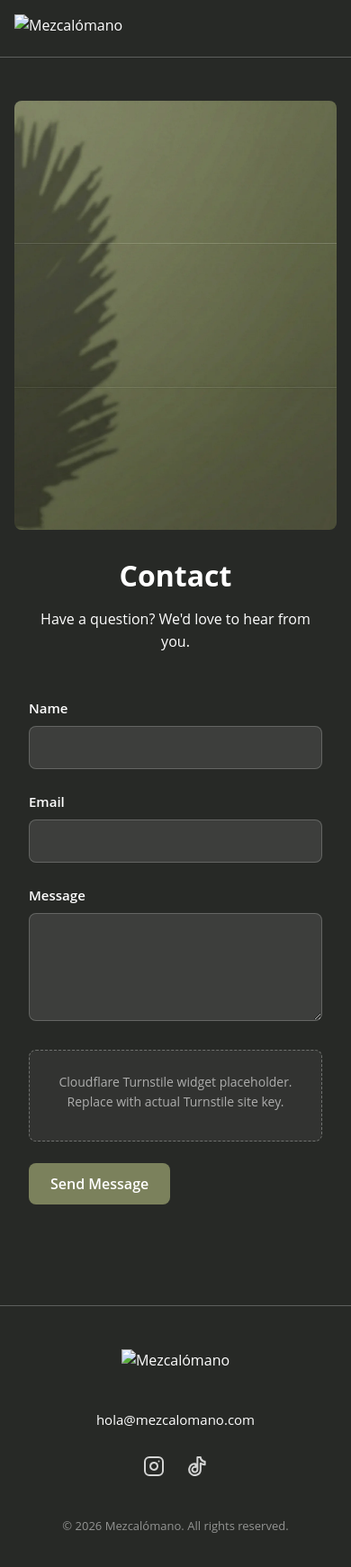
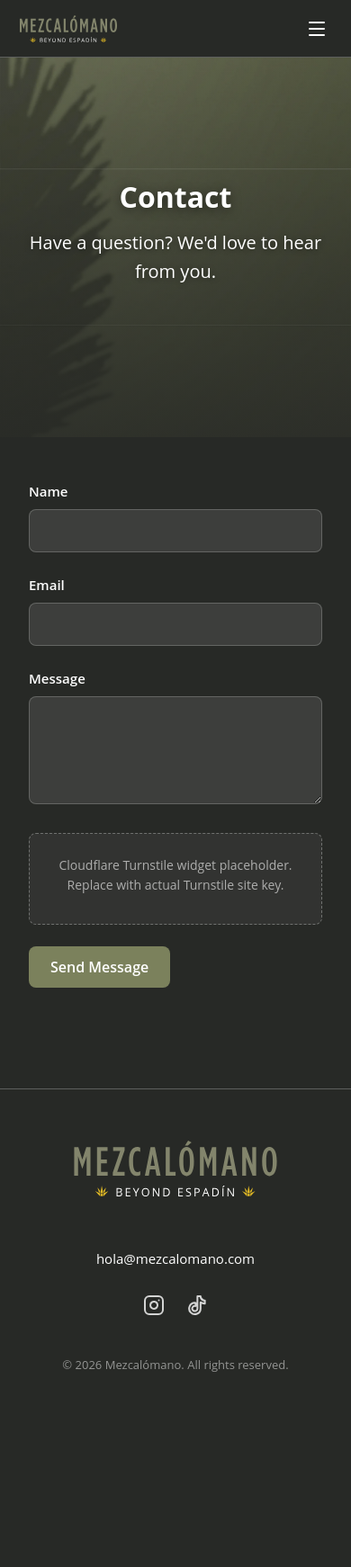
Before and after one commit to kimbersykes87-source/Mezcalomano, an Astro site: page /contact in a window 390 px wide. Shown: the whole page at 90% size. After the commit the page ends 1592 px from the top, so only its background shows below. Built offline with nearby package versions, Linux system fonts and the light colour scheme; Astro itself is replaced by a stand-in of ours; a web font is replaced by a local one.

Commit message:
Fix: Full-bleed hero images, logo paths, and UI icons
- Updated all pages to use full-bleed background images with overlay
- Fixed import paths for logo (use mezcalomano_lockup_stacked_dark.svg)
- Fixed burger menu icon import path (use assets/ui/icons/icon_burger.svg)
- Fixed close icon import paths for mobile nav and drawer
- Updated favicon to prioritize app_icon_512.png
- Added lead text style for larger intro paragraphs
- Applied CSS filter for white icons on dark background
- Updated header logo sizing for stacked lockup

```diff
--- a/src/Footer.astro
+++ b/src/Footer.astro
@@ -1,27 +1,21 @@
 ---
-import stackedLogo from '../assets/brand/logos/mezcalomano_lockup_stacked_white.svg';
+import stackedLogo from '../assets/brand/logos/mezcalomano_lockup_stacked_dark.svg';
 ---
 
 <footer class="footer">
   <div class="footer-content">
     <div class="footer-logo">
       <a href="/" aria-label="Mezcalómano Home">
-        <img src={stackedLogo} alt="Mezcalómano" class="footer-logo-img" />
+        <img src={stackedLogo.src} alt="Mezcalómano" class="footer-logo-img" />
       </a>
     </div>
     <a href="mailto:hola@mezcalomano.com" class="footer-email">hola@mezcalomano.com</a>
     <div class="footer-social">
       <a href="#" aria-label="Instagram">
-        <svg xmlns="http://www.w3.org/2000/svg" width="24" height="24" viewBox="0 0 24 24" fill="none" stroke="currentColor" stroke-width="2" stroke-linecap="round" stroke-linejoin="round">
-          <rect x="2" y="2" width="20" height="20" rx="5" ry="5"/>
-          <path d="M16 11.37A4 4 0 1 1 12.63 8 4 4 0 0 1 16 11.37z"/>
-          <line x1="17.5" y1="6.5" x2="17.51" y2="6.5"/>
-        </svg>
+        <img src="/assets/icons/icon_instagram.svg" alt="" width="24" height="24" />
       </a>
       <a href="#" aria-label="TikTok">
-        <svg xmlns="http://www.w3.org/2000/svg" width="24" height="24" viewBox="0 0 24 24" fill="none" stroke="currentColor" stroke-width="2" stroke-linecap="round" stroke-linejoin="round">
-          <path d="M19.59 6.69a4.83 4.83 0 0 1-3.77-4.25V2h-3.45v13.67a2.89 2.89 0 0 1-5.2 1.74 2.89 2.89 0 0 1 2.31-4.64 2.93 2.93 0 0 1 .88.13V9.4a6.84 6.84 0 0 0-1-.05A6.33 6.33 0 0 0 5 20.1a6.34 6.34 0 0 0 10.86-4.43v-7a8.16 8.16 0 0 0 4.77 1.52v-3.4a4.85 4.85 0 0 1-1-.1z"/>
-        </svg>
+        <img src="/assets/icons/icon_tiktok.svg" alt="" width="24" height="24" />
       </a>
     </div>
     <p class="footer-copyright">&copy; 2026 Mezcalómano. All rights reserved.</p>
--- a/src/Header.astro
+++ b/src/Header.astro
@@ -1,5 +1,6 @@
 ---
-import logoIcon from '../assets/brand/logos/mezcalomano_icon_white.svg';
+import { Image } from 'astro:assets';
+import logoIcon from '../assets/brand/logos/mezcalomano_lockup_stacked_dark.svg';
 import burgerIcon from '../assets/ui/icons/icon_burger.svg';
 import MobileNav from './MobileNav.astro';
 
@@ -9,7 +10,7 @@ const currentPath = Astro.url.pathname;
 <header class="header">
   <div class="header-content">
     <a href="/" class="header-logo" aria-label="Mezcalómano Home">
-      <img src={logoIcon} alt="Mezcalómano" />
+      <img src={logoIcon.src} alt="Mezcalómano" />
     </a>
 
     <nav class="header-nav" aria-label="Main navigation">
@@ -24,7 +25,7 @@ const currentPath = Astro.url.pathname;
     </nav>
 
     <button class="header-burger" id="mobile-nav-toggle" aria-label="Open menu" aria-expanded="false">
-      <img src={burgerIcon} alt="" />
+      <img src={burgerIcon.src} alt="" />
     </button>
   </div>
 </header>
--- a/src/MatrixDrawer.astro
+++ b/src/MatrixDrawer.astro
@@ -5,7 +5,7 @@ import closeIcon from '../assets/ui/icons/icon_close.svg';
 <div class="matrix-drawer-backdrop" id="matrix-drawer-backdrop">
   <div class="matrix-drawer">
     <button class="matrix-drawer-close" id="matrix-drawer-close" aria-label="Close">
-      <img src={closeIcon} alt="" />
+      <img src={closeIcon.src} alt="" />
     </button>
     <div class="matrix-drawer-content">
       <div class="matrix-drawer-image">
--- a/src/MobileNav.astro
+++ b/src/MobileNav.astro
@@ -6,7 +6,7 @@ import closeIcon from '../assets/ui/icons/icon_close.svg';
   <div class="mobile-nav-header">
     <span></span>
     <button class="mobile-nav-close" id="mobile-nav-close" aria-label="Close menu">
-      <img src={closeIcon} alt="" />
+      <img src={closeIcon.src} alt="" />
     </button>
   </div>
 
--- a/src/layouts/BaseLayout.astro
+++ b/src/layouts/BaseLayout.astro
@@ -29,9 +29,10 @@ const ogImageUrl = new URL(ogImage, siteUrl).toString();
     <meta name="description" content={description} />
 
     <!-- Favicons -->
+    <link rel="icon" type="image/png" sizes="512x512" href="/assets/favicon/app_icon_512.png" />
+    <link rel="icon" type="image/png" sizes="48x48" href="/assets/favicon/favicon_48.png" />
+    <link rel="icon" type="image/png" sizes="32x32" href="/assets/favicon/favicon_32.png" />
     <link rel="icon" type="image/png" sizes="16x16" href="/assets/favicon/favicon_16.png" />
-    <link rel="icon" type="image/png" sizes="32x32" href="/assets/favicon/favicon_32.png" />
-    <link rel="icon" type="image/png" sizes="48x48" href="/assets/favicon/favicon_48.png" />
     <link rel="apple-touch-icon" sizes="512x512" href="/assets/favicon/app_icon_512.png" />
 
     <!-- Open Graph / Facebook -->
--- a/src/pages/contact.astro
+++ b/src/pages/contact.astro
@@ -6,24 +6,25 @@ import ContactForm from '../ContactForm.astro';
 ---
 
 <BaseLayout title="Contact | Mezcalómano" description="Get in touch with Mezcalómano">
-  <div class="section">
-    <div class="section-header-image">
+  <section class="hero hero--page">
     <Image
       src={contactImage}
-        alt="Contact Mezcalómano"
+      alt=""
+      class="hero-bg"
       loading="eager"
       formats={['webp', 'avif']}
       width={1600}
-        height={900}
+      height={1600}
     />
-    </div>
-
-    <div class="container">
-      <div class="section-header">
+    <div class="hero-overlay"></div>
+    <div class="hero-content">
       <h1>Contact</h1>
       <p>Have a question? We'd love to hear from you.</p>
     </div>
+  </section>
 
+  <div class="section">
+    <div class="container">
       <ContactForm />
     </div>
   </div>
--- a/src/styles/components.css
+++ b/src/styles/components.css
@@ -25,12 +25,13 @@
 .header-logo {
   display: flex;
   align-items: center;
-  height: 32px;
+  height: 40px;
 }
 
 .header-logo img {
   height: 100%;
   width: auto;
+  max-width: 120px;
 }
 
 .header-nav {
@@ -68,9 +69,11 @@
   padding: 0;
 }
 
+.header-burger img,
 .header-burger svg {
   width: 24px;
   height: 24px;
+  filter: brightness(0) invert(1);
 }
 
 @media (min-width: 768px) {
@@ -122,9 +125,11 @@
   padding: 0;
 }
 
+.mobile-nav-close img,
 .mobile-nav-close svg {
   width: 24px;
   height: 24px;
+  filter: brightness(0) invert(1);
 }
 
 .mobile-nav-list {
@@ -200,9 +205,11 @@
   opacity: 1;
 }
 
-.footer-social svg {
+.footer-social svg,
+.footer-social img {
   width: 24px;
   height: 24px;
+  filter: brightness(0) invert(1);
 }
 
 .footer-copyright {
@@ -217,7 +224,7 @@
   min-height: calc(100vh - 64px);
 }
 
-/* Hero Section */
+/* Hero Section - Full Background Image */
 .hero {
   position: relative;
   width: 100%;
@@ -228,19 +235,43 @@
   overflow: hidden;
 }
 
-.hero-image {
+.hero--fullscreen {
+  min-height: calc(100vh - 64px);
+}
+
+.hero--page {
+  min-height: 50vh;
+}
+
+.hero-bg {
   position: absolute;
   top: 0;
   left: 0;
   width: 100%;
   height: 100%;
   object-fit: cover;
+  object-position: center;
   z-index: 0;
+}
+
+.hero-overlay {
+  position: absolute;
+  top: 0;
+  left: 0;
+  right: 0;
+  bottom: 0;
+  background: linear-gradient(
+    to bottom,
+    rgba(39, 41, 38, 0.3) 0%,
+    rgba(39, 41, 38, 0.6) 50%,
+    rgba(39, 41, 38, 0.85) 100%
+  );
+  z-index: 1;
 }
 
 .hero-content {
   position: relative;
-  z-index: 1;
+  z-index: 2;
   text-align: center;
   padding: var(--space-8) var(--space-4);
   max-width: 800px;
@@ -248,15 +279,31 @@
 }
 
 .hero-content h1 {
-  margin-bottom: var(--space-6);
+  margin-bottom: var(--space-4);
+  text-shadow: 0 2px 12px rgba(0, 0, 0, 0.5);
 }
 
 .hero-content p {
-  font-size: 1.125rem;
+  font-size: 1.25rem;
   margin-bottom: var(--space-8);
   max-width: 600px;
   margin-left: auto;
   margin-right: auto;
+  text-shadow: 0 1px 6px rgba(0, 0, 0, 0.4);
+}
+
+@media (min-width: 768px) {
+  .hero--fullscreen {
+    min-height: calc(100vh - 64px);
+  }
+
+  .hero--page {
+    min-height: 45vh;
+  }
+
+  .hero-content p {
+    font-size: 1.375rem;
+  }
 }
 
 /* Section Styles */
@@ -457,9 +504,11 @@
   border-radius: 50%;
 }
 
-.matrix-drawer-close svg {
+.matrix-drawer-close svg,
+.matrix-drawer-close img {
   width: 24px;
   height: 24px;
+  filter: brightness(0) invert(1);
 }
 
 .matrix-drawer-content {
--- a/src/styles/global.css
+++ b/src/styles/global.css
@@ -103,6 +103,17 @@ p {
   margin-bottom: var(--space-4);
 }
 
+.lead {
+  font-size: 1.25rem;
+  line-height: 1.7;
+}
+
+@media (min-width: 768px) {
+  .lead {
+    font-size: 1.375rem;
+  }
+}
+
 a {
   color: var(--color-white);
   text-decoration: none;
```
Also changed, not shown: src/pages/about.astro (+10 -9 lines), src/pages/index.astro (+5 -4 lines), src/pages/matrix.astro (+10 -4 lines). Lines whose indentation alone changed are shown as unchanged.
